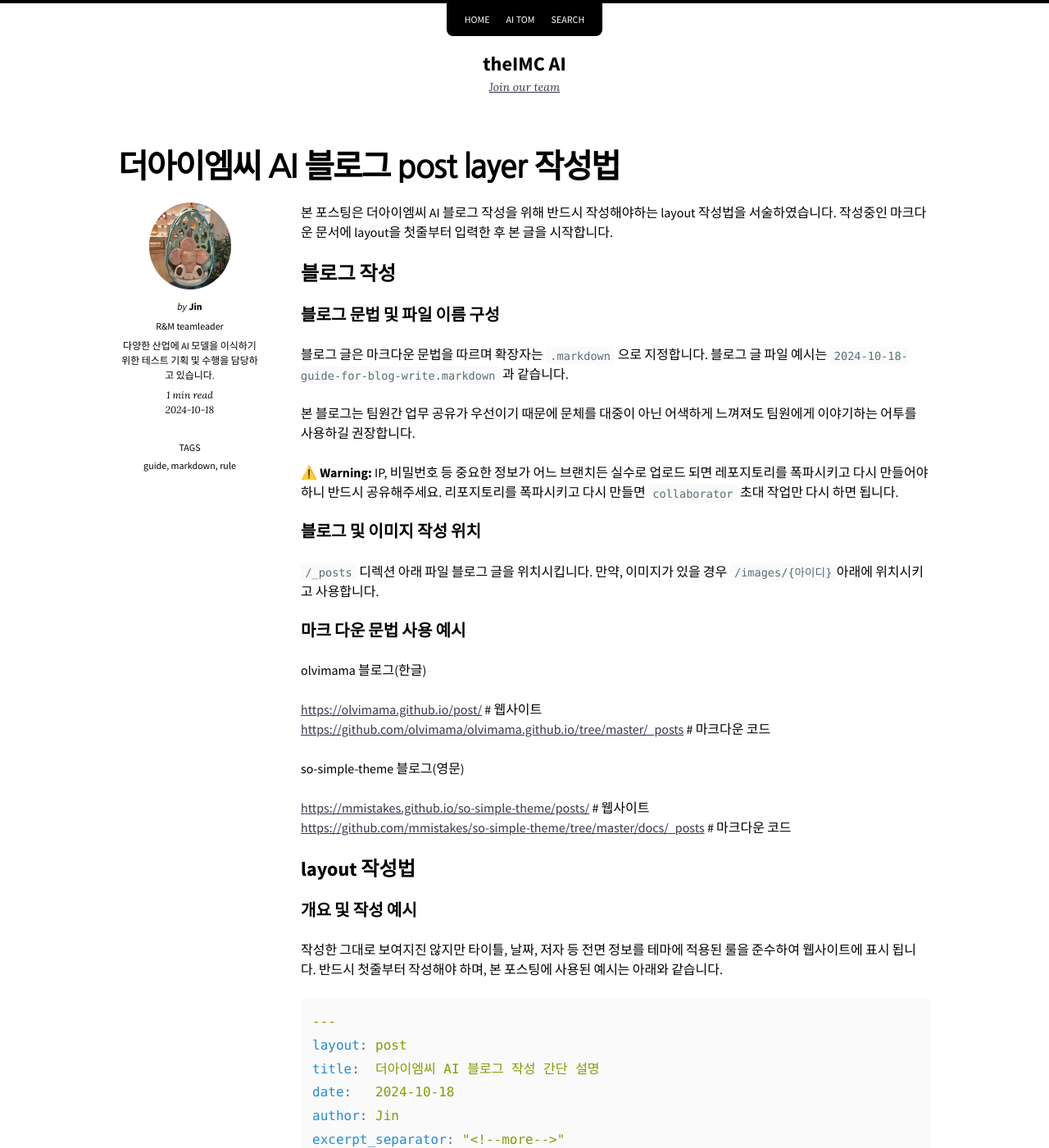
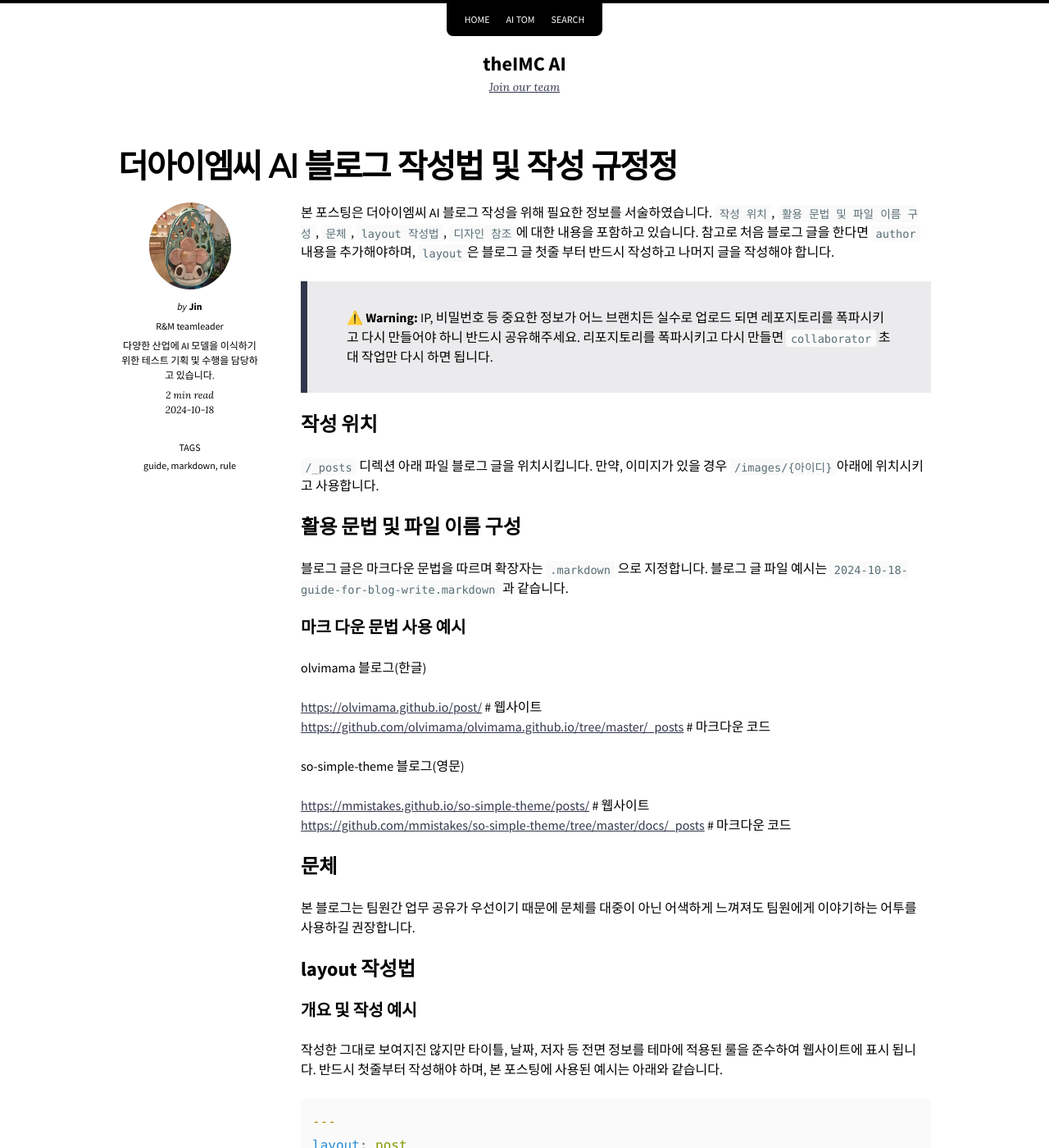
Before and after one commit to aitheimc/aitheimc.github.io, a Jekyll site: the page built from _posts/2024-10-18-guide-for-blog-write.markdown, in a window 1280 px wide and 1400 px high. Shown: the whole window at 82% size. Built offline with Jekyll 4.4.1, drawn with Linux system fonts in a browser that asks for light colours; nearby versions of some CDN libraries; some of the changed text lies outside the part shown.

Commit message:
add blog write rule and summary for list

````diff
--- a/_posts/2024-10-18-guide-for-blog-write.markdown
+++ b/_posts/2024-10-18-guide-for-blog-write.markdown
@@ -1,6 +1,6 @@
 ---
 layout: post
-title:  더아이엠씨 AI 블로그 post layer 작성법
+title:  더아이엠씨 AI 블로그 작성법 및 작성 규정정
 date:   2024-10-18
 author: Jin
 excerpt_separator: "<!--more-->"
@@ -10,19 +10,17 @@
     - rule
 ---
 
-본 포스팅은 더아이엠씨 AI 블로그 작성을 위해 반드시 작성해야하는 layout 작성법을 서술하였습니다. 작성중인 마크다운 문서에 layout을 첫줄부터 입력한 후 본 글을 시작합니다.
+본 포스팅은 더아이엠씨 AI 블로그 작성을 위해 필요한 정보를 서술하였습니다. `작성 위치`, `활용 문법 및 파일 이름 구성`, `문체`, `layout 작성법`, `디자인 참조`에 대한 내용을 포함하고 있습니다. 참고로 처음 블로그 글을 한다면 `author`내용을 추가해야하며, `layout`은 블로그 글 첫줄 부터 반드시 작성하고 나머지 글을 작성해야 합니다.
+
 <!--more-->
 
-## 블로그 작성
-### 블로그 문법 및 파일 이름 구성
+> ⚠️ **Warning:** IP, 비밀번호 등 중요한 정보가 어느 브랜치든 실수로 업로드 되면 레포지토리를 폭파시키고 다시 만들어야 하니 반드시 공유해주세요. 리포지토리를 폭파시키고 다시 만들면 `collaborator` 초대 작업만 다시 하면 됩니다.
+
+## 작성 위치
+`/_posts` 디렉션 아래 파일 블로그 글을 위치시킵니다. 만약, 이미지가 있을 경우 `/images/{아이디}`아래에 위치시키고 사용합니다.
+
+## 활용 문법 및 파일 이름 구성
 블로그 글은 마크다운 문법을 따르며 확장자는 `.markdown` 으로 지정합니다. 블로그 글 파일 예시는 `2024-10-18-guide-for-blog-write.markdown` 과 같습니다.
-
-본 블로그는 팀원간 업무 공유가 우선이기 때문에 문체를 대중이 아닌 어색하게 느껴져도 팀원에게 이야기하는 어투를 사용하길 권장합니다.
-
-⚠️ **Warning:** IP, 비밀번호 등 중요한 정보가 어느 브랜치든 실수로 업로드 되면 레포지토리를 폭파시키고 다시 만들어야 하니 반드시 공유해주세요. 리포지토리를 폭파시키고 다시 만들면 `collaborator` 초대 작업만 다시 하면 됩니다.
-
-### 블로그 및 이미지 작성 위치
-`/_posts` 디렉션 아래 파일 블로그 글을 위치시킵니다. 만약, 이미지가 있을 경우 `/images/{아이디}`아래에 위치시키고 사용합니다.
 
 ### 마크 다운 문법 사용 예시
 olvimama 블로그(한글)
@@ -34,6 +32,9 @@
 
 [https://mmistakes.github.io/so-simple-theme/posts/](https://mmistakes.github.io/so-simple-theme/posts/) # 웹사이트<br>
 [https://github.com/mmistakes/so-simple-theme/tree/master/docs/_posts](https://github.com/mmistakes/so-simple-theme/tree/master/docs/_posts) # 마크다운 코드
+
+## 문체
+본 블로그는 팀원간 업무 공유가 우선이기 때문에 문체를 대중이 아닌 어색하게 느껴져도 팀원에게 이야기하는 어투를 사용하길 권장합니다.
 
 ## layout 작성법
 ### 개요 및 작성 예시
@@ -61,7 +62,7 @@
 ---
 layout: post
 title: 더아이엠씨 AI 블로그 작성 간단 설명
-date:   2024-10-18
+date: 2024-10-18
 ----
 ```
 
@@ -85,7 +86,7 @@
 ```
 
 #### excerpt_separator
-목차에 설명글로 표시되는 부분을 임으로 설정하는 기능을 제공하며, `"<!--more-->"` 등 구분자를 사용하면 구분자가 있는 위치까지만 목차에 표출 됩니다. 사용예시는 아래와 같습니다.
+목차에 설명글로 표시되는 부분을 임으로 설정하는 기능을 제공하며, `"<!--more-->"` 등 구분자를 사용하면 구분자가 있는 위치까지만 목차에 표출 됩니다. 사용예시는 아래와 같습니다. 목차에서 설명하는 글은 3줄 넘게 작성해서 목차의 가시성을 높이는데 도움을 주었으면 합니다.
 
 ```md
 ---
@@ -93,5 +94,25 @@
 ---
 ```
 
-## [참고]
-미결정 현황 : tag와 catgories 기능이 있고 각 기능을 사용할지 사용한다면 어떤 목적으로 사용할지 등을 논의해야할 필요성이 있음
+#### tag
+글의 키워드는 tag를 이용하여 작성합니다. layout에 tag를 이용하여 작성하는 예시는 아래와 같습니다.
+
+```md
+tags:
+    - guide
+    - markdown
+    - rule
+```
+
+## 디자인 참조
+### 디자인 참조 링크
+아래 링크는 아마존 기술 블로그이며 아래 블로그와 같은 디자인을 지향합니다.
+
+> [AWD 기술 블로그](https://aws.amazon.com/ko/blogs/tech/)
+
+### 주안점
+한글 및 ppt를 이용하여 제안서 및 보고서를 쓰는 것에 익숙해서 디자인 혼선이 오는 부분을 잡고자 작성하였으니 아래 내용을 참고해 주세요.
+- 각 글마다 반드시 구분자가 있어야 하는 것은 아닙니다.
+- 표, 그림을 넣을 때도 반드시 캡션이 들어가야 하는 것은 아닙니다. 만약, 캡션을 넣는다면 표는 왼쪽 상단, 그림은 아래 가운데로 통일해 주세요.
+- 표도 ppt, 한글, 워드 등에서 작성하고 캡처하여 이미지로 넣는 것도 가능합니다.
+- 목차에 노출되는 설명글은 GPT를 이용하여 요약문을 작성하는 것을 추천하며, 생성 후 내용 확인만 진행해 주세요.
--- a/_posts/2024-10-31-basic-info-git-and-github.markdown
+++ b/_posts/2024-10-31-basic-info-git-and-github.markdown
@@ -9,7 +9,9 @@
     - github
     - tech blog
 ---
-깃허브에서 제공하는 블로그 기능을 자사 AI 기술 공유용 블로그(이하 AI 블로그)로 확정함에 따라, 기본적인 깃허브 활용법을 공유하고자 작성한 포스팅입니다. 간단한 설명만 있기 때문에 깃 사용시 발생하는 전문내용은 구글링 혹은 GPT등에 물어 해결해 주세요.
+
+깃허브에서 제공하는 블로그 기능을 자사 AI 기술 공유용 블로그(이하 AI 블로그)로 확정함에 따라, 기본적인 깃허브 활용법을 공유하고자 작성한 포스팅입니다. `깃 구동 공간`, `브랜치`. `주요 기능 설명`, `규정`에 대한 글로 구성되어 있지만, 간단한 설명만 있기 때문에 깃 사용시 발생하는 전문내용은 구글링 혹은 GPT등에 물어 해결해 주세요.
+
 <!--more-->
 
 ## 깃 구동 공간
--- a/_posts/2024-12-10-gumi-economic-indicator-prediction-model.markdown
+++ b/_posts/2024-12-10-gumi-economic-indicator-prediction-model.markdown
@@ -10,7 +10,7 @@
     - LLM
 ---
 
-시계열 예측 모델을 구축한 방법을 서술하고 이를 통해 도출된 예측값과 LLM 기반의 예측 결과를 비교 분석하여 각 모델의 예측 성능을 평가하고자 합니다.
+이 연구에서는 구미시의 경제활동인구 및 취업자 수 예측을 위해 시계열 모델과 LLM을 활용한 두 가지 접근법을 비교했다. 데이터는 경제활동인구, 경제활동참가율, 취업자 수, 고용률 등 총 12개 변수로 구성된 142개 지역의 반기별 데이터를 기반으로 하며, 시계열 모델은 슬라이딩 윈도우 방식으로 데이터를 학습했다. 시계열 모델은 여성 경제활동의 불규칙성을 반영한 변수와 남성/여성 데이터를 모두 사용해 예측 정확도를 높였고, LLM은 산업 특성 및 정책 요인 등을 고려해 예측을 시도했다. 연구는 모델 성능 향상을 위해 도메인 지식과 feature engineering을 활용한 성능 개선을 제시하며, 하이브리드 모델 접근을 통해 예측 정확도 향상이 가능하다고 결론지었다.
 
 <!--more-->
 
--- a/_posts/2024-12-16-GPU_CPU.markdown
+++ b/_posts/2024-12-16-GPU_CPU.markdown
@@ -10,7 +10,7 @@
     - rule
 ---
 
-서버 메모리 터짐 현상이 발생하였을시 조치 방법입니다.
+AI 학습 중 GPU 메모리 과부하가 발생할 수 있으며, 이를 확인하려면 nvidia-smi 명령어를 사용하고, 필요 시 배치 사이즈를 조정해야 합니다. CPU 메모리 과부하는 변수 수나 값 축적이 과도할 때 발생하며, 이를 확인하려면 psutil 라이브러리로 메모리 사용량을 점검할 수 있습니다. 학습 중 과도한 메모리 사용을 피하려면 리스트를 초기화하거나, 예측 결과를 json 형태로 저장하고 불러오는 방법을 사용해야 하며, matplotlib를 사용할 때 이미지 변수는 close 메서드로 메모리 누수를 방지해야 합니다.
 
 <!--more-->
 
````
Also changed, not shown: _posts/2024-10-22-upgrade-sentiment-analysis.markdown (+9 -2 lines).
